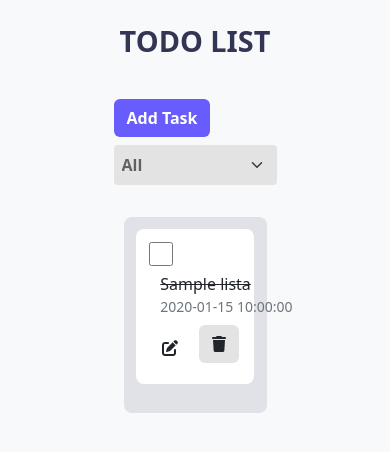
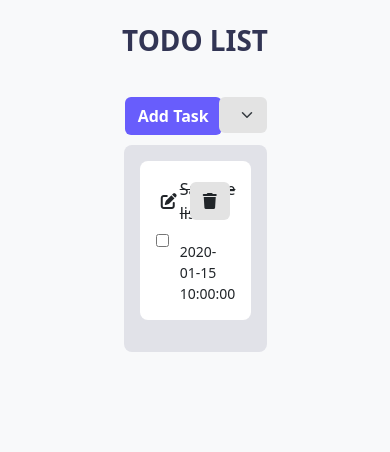
Before and after one commit to CI5co22/todolist, a CodeIgniter 4 app: the page made by app/Views/principal.php in a window 390 px wide. Shown: the top 452 px of the page. Run offline with PHP 8.4 and a stand-in for CodeIgniter, Linux system fonts and the light colour scheme; the template is opened without the code that fills it: most values are stand-ins (such as "Sample title", 1, 10 or a date in 2020); some libraries are stand-ins or nearby versions.

Commit message:
restore principal

```diff
--- a/app/Views/principal.php
+++ b/app/Views/principal.php
@@ -1,35 +1,35 @@
-<?= $this->extend("layout/layout"); ?>
+<?=  $this->extend("layout/layout"); ?>
 
-<?= $this->section('contenido') ?>
+<?=  $this->section('contenido') ?>
 
 <style>
-:root {
+
+:root
+{
     --principal: #685DFC;
 }
 
-header h1 {
+header h1
+{
   font-weight: 900;
-    color: #323554;
+  color: #323554
 }
 
-.main
+
+.list
 {
-  width: 50%;
-}
-
-.list {
   background-color: #E1E2E8;
   border-radius: 8px;
   padding: 1rem;
   margin: 10px;
 }
 
-.task {
+.task
+{
   background-color: white;
-    padding: 0.8rem 1rem;
+  padding: 0rem 1rem;
   border-radius: 8px;
   position: relative;
-    align-items: center;
 }
 
 .task form {
@@ -37,177 +37,89 @@ header h1 {
   align-items: center;
 }
 
-.actions {
+
+.actions
+{
+   position: absolute;
+   right: 0;
+   margin: 1.3rem;
     display: flex;
   align-items: center;
-    margin-left: auto;
 }
 
-.actions form .btn {
+.actions form .btn
+{
   background-color: #E3E3E3;
-    margin-left: 0.5rem;
 }
 
-.actions form .btn:hover {
+.actions form .btn:hover
+{
   background-color: var(--principal);
-    color: white;
+  color:white;
 }
 
-.add, .add:hover {
+.add, .add:hover
+{
   background-color: var(--principal);
+  position: absolute;
+  left: 0.2rem;
   transition: 0.3s;
 }
 
-.btn:hover {
+.btn:hover
+{
   transform: scale(1.07);
 }
 
-.top {
+.top
+{
   position: relative;
-    margin: 0 0 2rem 0;
-    justify-content: space-between;
-    align-items: center;
-
+  margin: 0 0 3rem 0;
 }
 
-.filter {
+.filter
+{
   background-color: #E3E3E3;
+  position: absolute;
+  right: 0.6rem;
   border: none;
   color: #616161;
-    padding: 0.5rem;
-    border-radius: 4px;
 }
 
-.task .task_info {
+.task .task_info
+{
   margin: 0 0 0 0.7rem;
   text-align: left;
-    flex: 1;
-    min-width: 150px;
 }
 
-.task .task_info .date {
+.task .task_info .date
+{
   font-size: 14px;
-    color: #6c757d;
-    margin: 0;
-}
-
-/* Responsive styles */
-@media (max-width: 768px) {
-    .main {
-        padding: 0.5rem;
-    }
-
-    .top {
-        flex-direction: column;
-        align-items: flex-start;
-        gap: 1rem;
-    }
-
-    .filter {
-        width: 100%;
-        margin-top: 0.5rem;
-    }
-
-    .task {
-        padding: 0.8rem;
-    }
-
-    .task_info {
-        margin-left: 0.5rem;
-    }
-
-    .actions {
-        margin-top: 0.5rem;
-        width: 100%;
-        justify-content: flex-end;
-    }
-}
-
-@media (max-width: 576px) {
-    header h1 {
-        font-size: 1.8rem;
-    }
-
-    .list {
-        padding: 0.8rem;
-    }
-
-    .task {
-        flex-direction: column;
-        align-items: flex-start;
-    }
-
-    .task form {
-        width: 100%;
-        margin-bottom: 0.5rem;
-    }
-
-    .task_info {
-        width: 100%;
-        margin: 0.5rem 0;
-    }
-
-    .actions {
-        justify-content: space-between;
-        width: 100%;
-    }
-
-    .modal-dialog {
-        margin: 0.5rem;
-    }
-}
-
-/* Mejoras de accesibilidad */
-.btn:focus {
-    box-shadow: 0 0 0 0.2rem rgba(104, 93, 252, 0.25);
-}
-
-.form-control:focus {
-    border-color: var(--principal);
-    box-shadow: 0 0 0 0.2rem rgba(104, 93, 252, 0.25);
-}
-
-.form-select:focus {
-    border-color: var(--principal);
-    box-shadow: 0 0 0 0.2rem rgba(104, 93, 252, 0.25);
-}
-
-/* Mejora visual para tareas completadas */
-.task.completed {
-    opacity: 0.8;
-    background-color: #f8f9fa;
-}
-
-.task.completed .task_info p {
-    color: #6c757d;
 }
 </style>
-
 <header data-bs-theme="dark" class="mt-4 mb-4 text-center">
   <h1>TODO LIST</h1>
 </header>
 
-<section class="main container p-3">
+<section class=" main container w-50  p-3">
     <div class="top">
-        <button type="button" class="btn add text-white fw-bold" data-bs-toggle="modal" data-bs-target="#exampleModal">
-            Add Task
-        </button>
-        <form action="./" method="GET" class="d-flex">
-            <select onchange="this.form.submit()" class="filter form-select fw-bold" name="mostrar">
+        <button type="button" class="btn add ms-2 text-white fw-bold" data-bs-toggle="modal" data-bs-target="#exampleModal" data-bs-whatever="@mdo">Add Task</button>
+      <form action="./" method="GET">
+        <select onchange="this.form.submit()" class="filter form-select w-25 fw-bold" name="mostrar" id="">
+          <option >Mostrar</option>
           <option value="2">All</option>
-                <option value="1" <?= (isset($_GET['mostrar']) && $_GET['mostrar'] == 1) ? 'selected' : '' ?>>Complete</option>
-                <option value="0" <?= (isset($_GET['mostrar']) && $_GET['mostrar'] == 0) ? 'selected' : '' ?>>Incomplete</option>
+          <option value="1">Complete</option>
+          <option value="0">Incomplete</option>
         </select>
       </form>
+
     </div>
-
-    <div class="list">
+    <div class="list ">
       <?php foreach($lista as $tarea): ?>
-        <div class="task mb-3 <?= $tarea->estado == 1 ? 'completed' : '' ?>">
+      <div class="task d-flex mb-3">
         <input type="checkbox" name="check" value="<?= $tarea->id ?>"
-                style="width: 1.5rem; height: 1.5rem;"
-                onChange="document.getElementById('form-<?= $tarea->id ?>').submit()"
-                <?= $tarea->estado == 1 ? 'checked' : '' ?>>
+              style="width: 2rem;"
+              onChange="document.getElementById('form-<?= $tarea->id ?>').submit()">
 
         <form id="form-<?= $tarea->id ?>" method="POST" action="./" style="display:none;">
           <input type="hidden" name="check" value="<?= $tarea->id ?>">
@@ -215,27 +127,30 @@ header h1 {
         </form>
 
         <div class="task_info">
-                <p class="m-0"><?= ($tarea->estado == 0 ) ? htmlspecialchars($tarea->nombre) : '<s>'.htmlspecialchars($tarea->nombre).'</s>' ?></p>
-                <p class="date m-0"><?= $tarea->fecha ?></p>
+        <p class="m-0 mt-3"><?= ($tarea->estado == 0 ) ? $tarea->nombre : '<s>'.$tarea->nombre.'</s>'  ?></p>
+        <p class="date">
+   <p class="date">
+    <p class="date">
+      <?= $tarea->fecha ?>
+    </p>
+</p>
         </div>
+        <div class="actions">
 
-            <div class="actions">
-                <button data-id="<?= $tarea->id ?>" data-title="<?= htmlspecialchars($tarea->nombre) ?>"
-                    name="edit" class="btn" data-bs-toggle="modal" data-bs-target="#editModal">
-                    <i class="fa-solid fa-edit"></i>
-                </button>
-                <form action="./" method="post">
-                    <button name="delete" value="<?= $tarea->id ?>" class="btn">
-                        <i class="fa-solid fa-trash"></i>
-                    </button>
+            <button   data-id="<?= $tarea->id ?>" data-title="<?= $tarea->nombre ?>" name="edit" class="btn" data-bs-toggle="modal" data-bs-target="#editModal" data-bs-whatever="@mdo"><i class="fa-solid fa-edit"></i></button>
+          <form action="./" method="post" >
+            <button name="delete" value="<?= $tarea->id ?>" class="btn"><i class="fa-solid fa-trash"></i></button>
           </form>
         </div>
       </div>
       <?php endforeach ?>
     </div>
+
 </section>
 
-<!-- Modal para añadir tarea -->
+
+<!-- modal -->
+
 <div class="modal fade" id="exampleModal" tabindex="-1" aria-labelledby="exampleModalLabel" aria-hidden="true">
   <div class="modal-dialog">
     <div class="modal-content">
@@ -247,60 +162,63 @@ header h1 {
         <form method="POST" action="./">
           <div class="mb-3">
             <label for="recipient-name" class="col-form-label">Título</label>
-                        <input required type="text" name="title" class="form-control" id="recipient-name">
+            <input  required='required' type="text" name="title" class="form-control" id="recipient-name">
           </div>
           <div class="mb-3">
             <label for="message-text" class="col-form-label">Estado</label>
-                        <select name="status" class="form-select">
+            <select name="status" class="form-select" id="">
               <option value="0">Incomplete</option>
                <option value="1">Complete</option>
             </select>
           </div>
+
+      </div>
       <div class="modal-footer">
-                        <button type="button" class="btn btn-secondary" data-bs-dismiss="modal">Cancelar</button>
         <button type="submit" name="add" class="btn btn-primary">Agregar tarea</button>
       </div>
       </form>
     </div>
   </div>
 </div>
-</div>
 
-<!-- Modal para editar tarea -->
+<!-- modal editar -->
+
 <div class="modal fade" id="editModal" tabindex="-1" aria-labelledby="editModalLabel" aria-hidden="true">
   <div class="modal-dialog">
     <div class="modal-content">
+      <form method="POST" action="./">
         <div class="modal-header">
           <h1 class="modal-title fs-5" id="editModalLabel">Editar tarea</h1>
           <button type="button" class="btn-close" data-bs-dismiss="modal" aria-label="Close"></button>
         </div>
         <div class="modal-body">
-                <form method="POST" action="./">
+
           <div class="mb-3">
             <label class="col-form-label">Título</label>
             <input required type="text" name="title" class="form-control" id="edit-title">
           </div>
-                    <input type="hidden" name="id" id="edit-id">
+        </div>
         <div class="modal-footer">
-                        <button type="button" class="btn btn-secondary" data-bs-dismiss="modal">Cancelar</button>
-                        <button type="submit" name="update" class="btn btn-primary">Actualizar tarea</button>
+          <button type="submit" name="update"  id="edit-id" class="btn btn-primary">Actualizar tarea</button>
         </div>
       </form>
     </div>
   </div>
 </div>
-</div>
+
 
 <script>
 const editModal = document.getElementById('editModal')
   editModal.addEventListener('show.bs.modal', event => {
   const button = event.relatedTarget
+
   const id = button.getAttribute('data-id')
   const title = button.getAttribute('data-title')
 
-    document.getElementById('edit-id').value = id
-    document.getElementById('edit-title').value = title
+  editModal.querySelector('#edit-id').value = id
+  editModal.querySelector('#edit-title').value = title
 })
 </script>
 
-<?= $this->endSection() ?>
+
+<?=  $this->endSection() ?>
```
Lines whose indentation alone changed are shown as unchanged.
